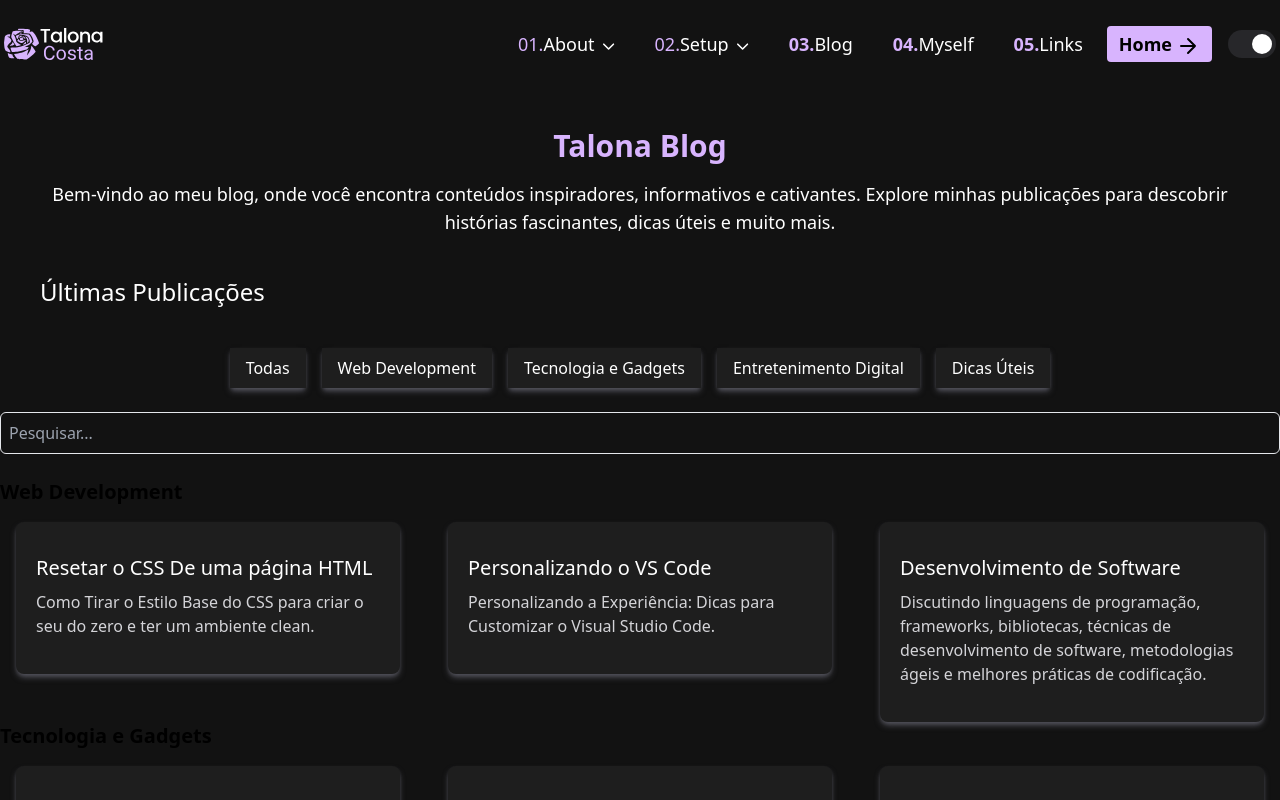
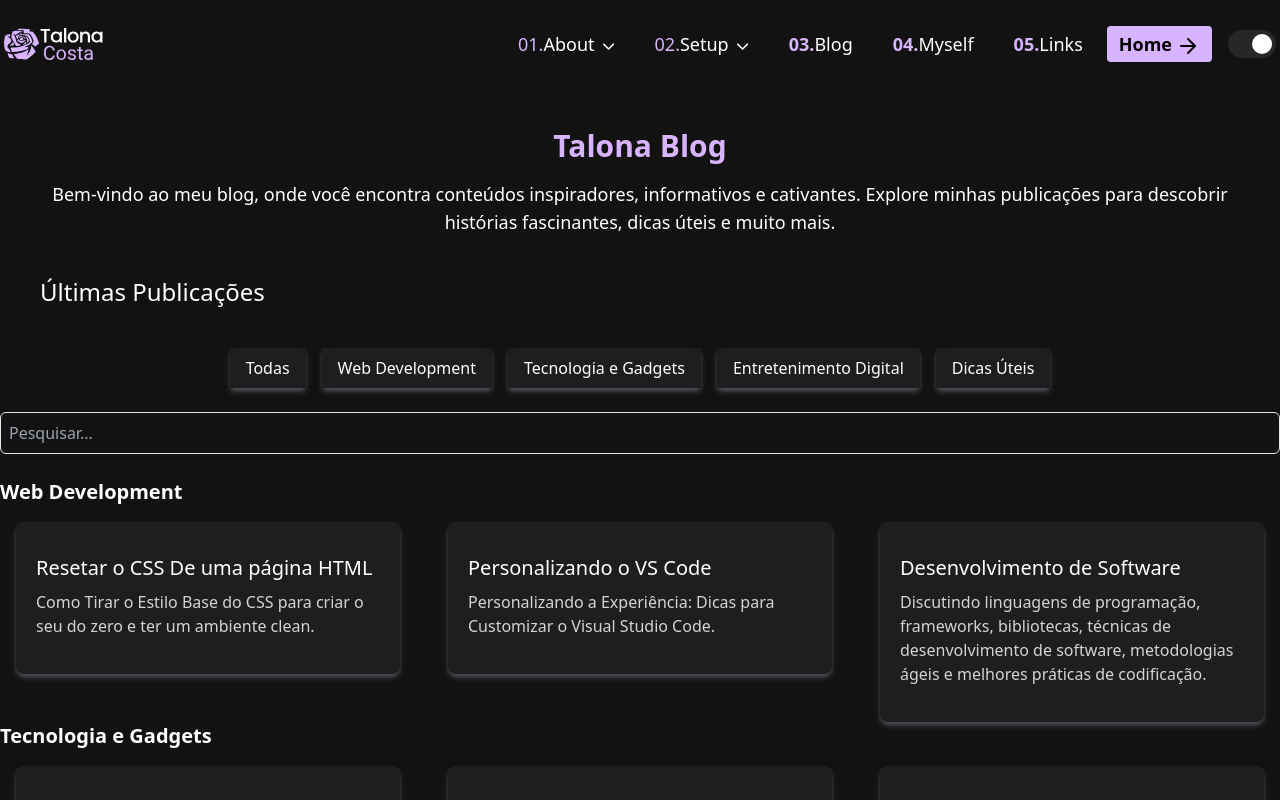
Before and after one commit to Tal0na/WebSite_Talona, a Next.js app: page /Blog/HomeBlog in a window 1280 px wide. Shown: the top 800 px of the page. Built offline with nearby package versions, Linux system fonts and the light colour scheme.

Commit message:
Update HomeBlog.jsx

```diff
--- a/src/pages/Blog/HomeBlog.jsx
+++ b/src/pages/Blog/HomeBlog.jsx
@@ -169,13 +169,15 @@ const HomeBlog = () => {
         <section>
           {filtrarPublicacoes().map(({ tema, publicacoes }) => (
             <div key={tema}>
-              <h2 className="text-xl font-bold mb-4">{tema}</h2>
+              <h2 className="text-xl font-bold mb-4 text-black dark:text-white">{tema}</h2>
               <div className="grid gap-4 sm:grid-cols-2 sm:gap-y-10 xl:grid-cols-3">
                 {publicacoes.map((publicacao) => (
                   <Link key={publicacao.id} href={publicacao.link}>
 
                       <div className="px-4 w-300 h-300">
-                        <div className="relative rounded-lg p-5 pt-8 dark:bg-[#1E1E1E] bg-zinc-100 dark:shadow-zinc-600 shadow-md shadow-zinc-300 transition-transform duration-300 hover:scale-105 dark:border-white text-black dark:text-white dark:hover:text-white hover:text-black">
+                        <div className="relative rounded-lg p-5 pt-8 dark:bg-[#1E1E1E] bg-zinc-100
+                        dark:shadow-zinc-600 shadow-md shadow-zinc-300 transition-transform duration-300 hover:scale-105 dark:border-white
+                        text-black dark:text-white dark:hover:text-white hover:text-black">
                           <article className="mb-4">
                             <h3 className="text-xl font-medium">{publicacao.titulo}</h3>
                             <p className="mt-2 text-zinc-700 dark:text-zinc-300">{publicacao.subtitulo}</p>
```
